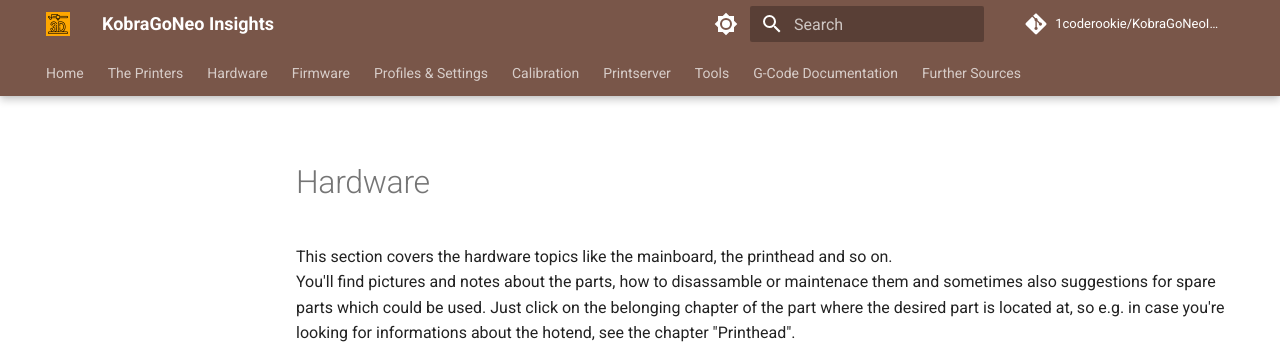
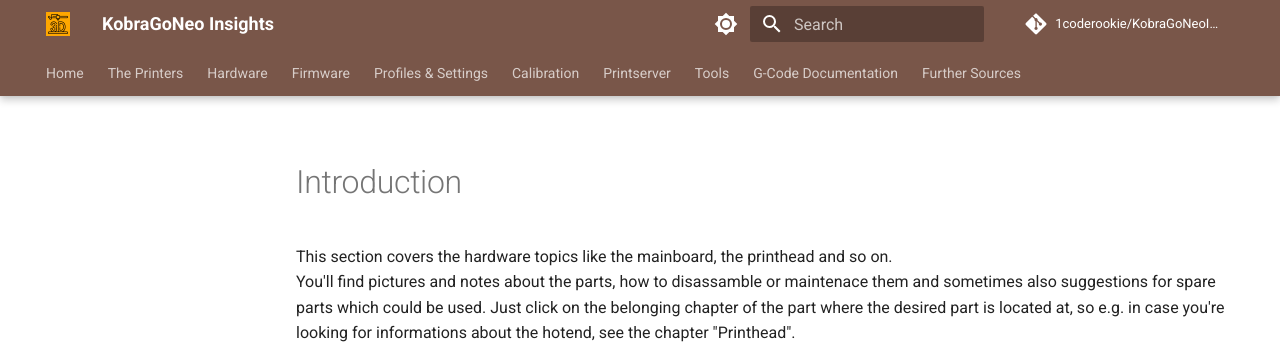
Before and after one commit to 1coderookie/KobraGoNeoInsights, an MkDocs documentation site: the page built from docs/hardware/hw_index.md, in a window 1280 px wide and 1175 px high. Shown: the top 359 px of the window. Built offline with MkDocs 1.6.1 and Material for MkDocs 9.7.7, drawn with Linux system fonts in a browser that asks for light colours; comment, search, counter and statistics services are not loaded.

Commit message:
Update hw_index.md

```diff
--- a/docs/hardware/hw_index.md
+++ b/docs/hardware/hw_index.md
@@ -1,6 +1,6 @@
 <link rel=”manifest” href=”docs/manifest.webmanifest”>
 
-# Hardware
+# Introduction
 This section covers the hardware topics like the mainboard, the printhead and so on.
 You'll find pictures and notes about the parts, how to disassamble or maintenace them and sometimes also suggestions for spare parts which could be used. Just click on the belonging chapter of the part where the desired part is located at, so e.g. in case you're looking for informations about the hotend, see the chapter "Printhead".
 
```
